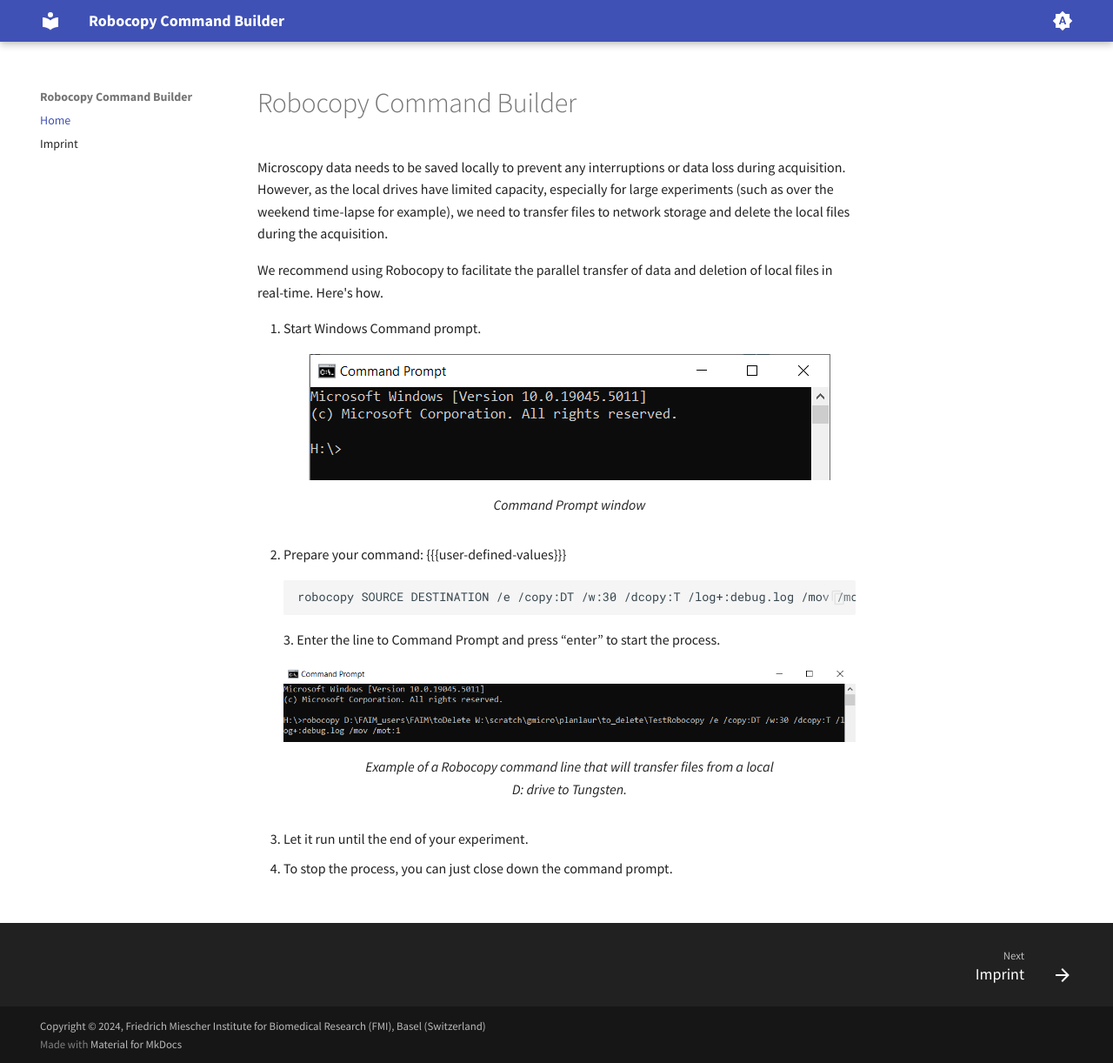
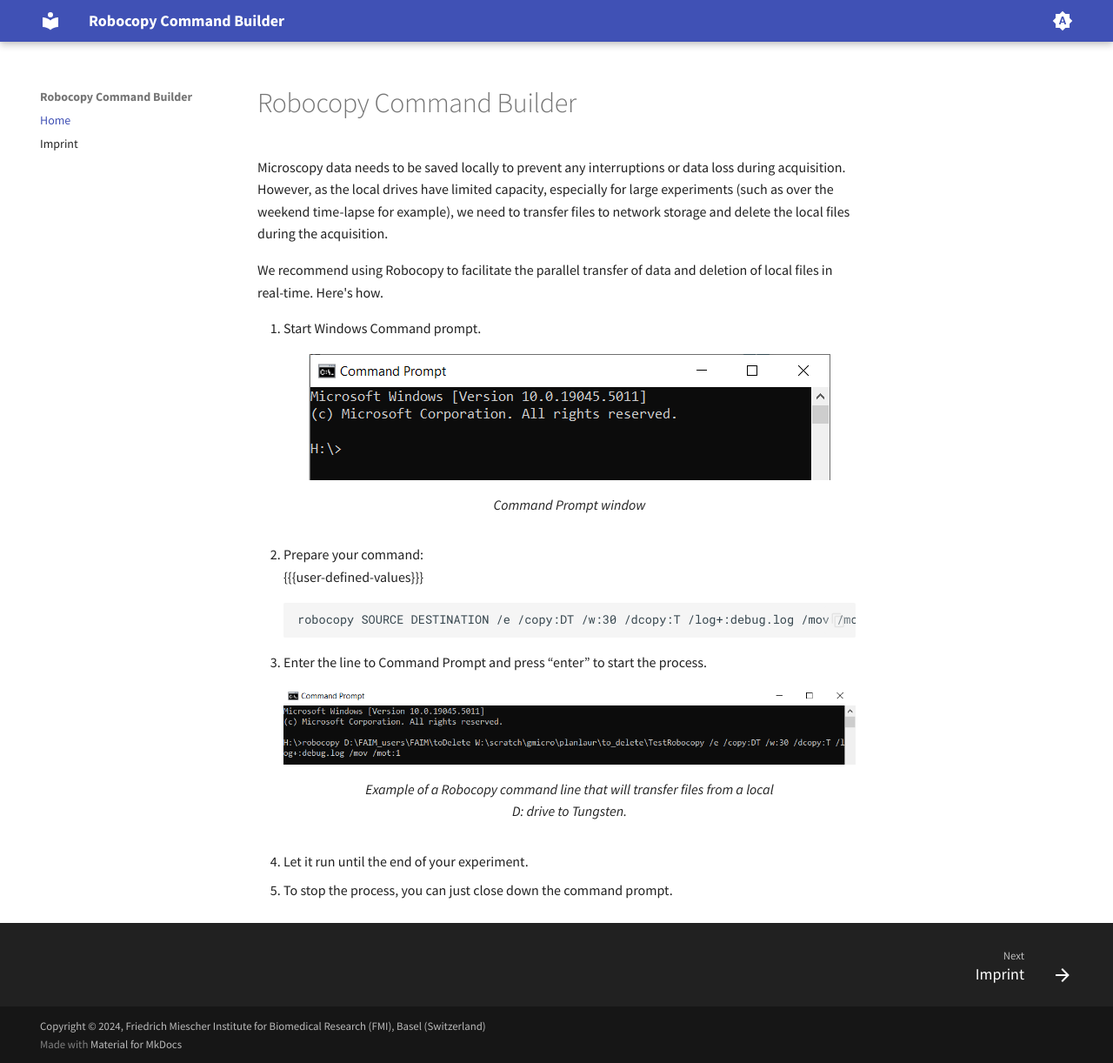
Before and after one commit to fmi-faim/robocopy-command-builder, an MkDocs documentation site: the page built from docs/index.md, in a window 1280 px wide and 1222 px high. Shown: the whole window at 87% size. Built offline with MkDocs 1.6.1 and Material for MkDocs 9.7.7, drawn with Linux system fonts in a browser that asks for light colours.

Commit message:
Fix formatting.

````diff
--- a/docs/index.md
+++ b/docs/index.md
@@ -8,9 +8,8 @@ We recommend using Robocopy to facilitate the parallel transfer of data and dele
         ![Project Directory Structure](resources/cmd_prompt.png)
         <figcaption>Command Prompt window</figcaption>
     </figure>
-2. Prepare your command:
-   {{{user-defined-values}}}
-
+2. Prepare your command:<br/>
+   {{{user-defined-values}}}<br/>
     ```bash
     robocopy SOURCE DESTINATION /e /copy:DT /w:30 /dcopy:T /log+:debug.log /mov /mot:MINUTES
     ```
````
